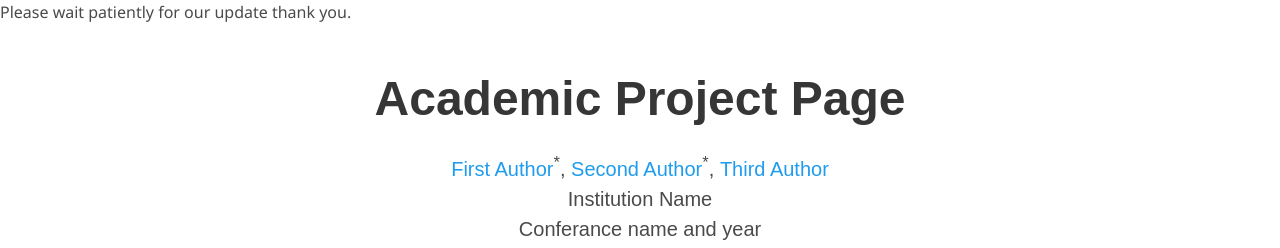
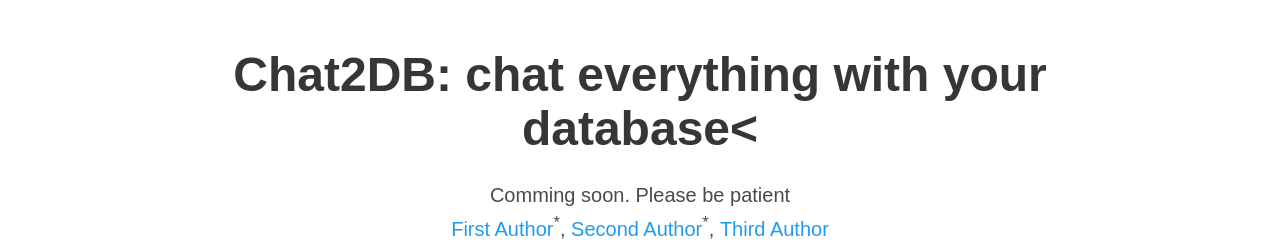
Before and after one commit to chat-db/chat-db.github.io, a plain HTML site: page index.html in a window 1280 px wide. Shown: the top 248 px of the page. Drawn offline with nearby package versions, Linux system fonts and the light colour scheme; some icons are missing; a web font is replaced by a local one.

Commit message:
initialize the title

```diff
--- a/index.html
+++ b/index.html
@@ -28,7 +28,6 @@
   <link rel="icon" type="image/x-icon" href="static/images/favicon.ico">
   <link href="https://fonts.googleapis.com/css?family=Google+Sans|Noto+Sans|Castoro"
   rel="stylesheet">
-  <h1>Please wait patiently for our update thank you.</h1>
 
   <link rel="stylesheet" href="static/css/bulma.min.css">
   <link rel="stylesheet" href="static/css/bulma-carousel.min.css">
@@ -53,8 +52,9 @@
       <div class="container is-max-desktop">
         <div class="columns is-centered">
           <div class="column has-text-centered">
-            <h1 class="title is-1 publication-title">Academic Project Page</h1>
+            <h1 class="title is-1 publication-title">Chat2DB: chat everything with your database<</h1>
             <div class="is-size-5 publication-authors">
+              <h3>Comming soon. Please be patient</h3>
               <!-- Paper authors -->
               <span class="author-block">
                 <a href="FIRST AUTHOR PERSONAL LINK" target="_blank">First Author</a><sup>*</sup>,</span>
```
